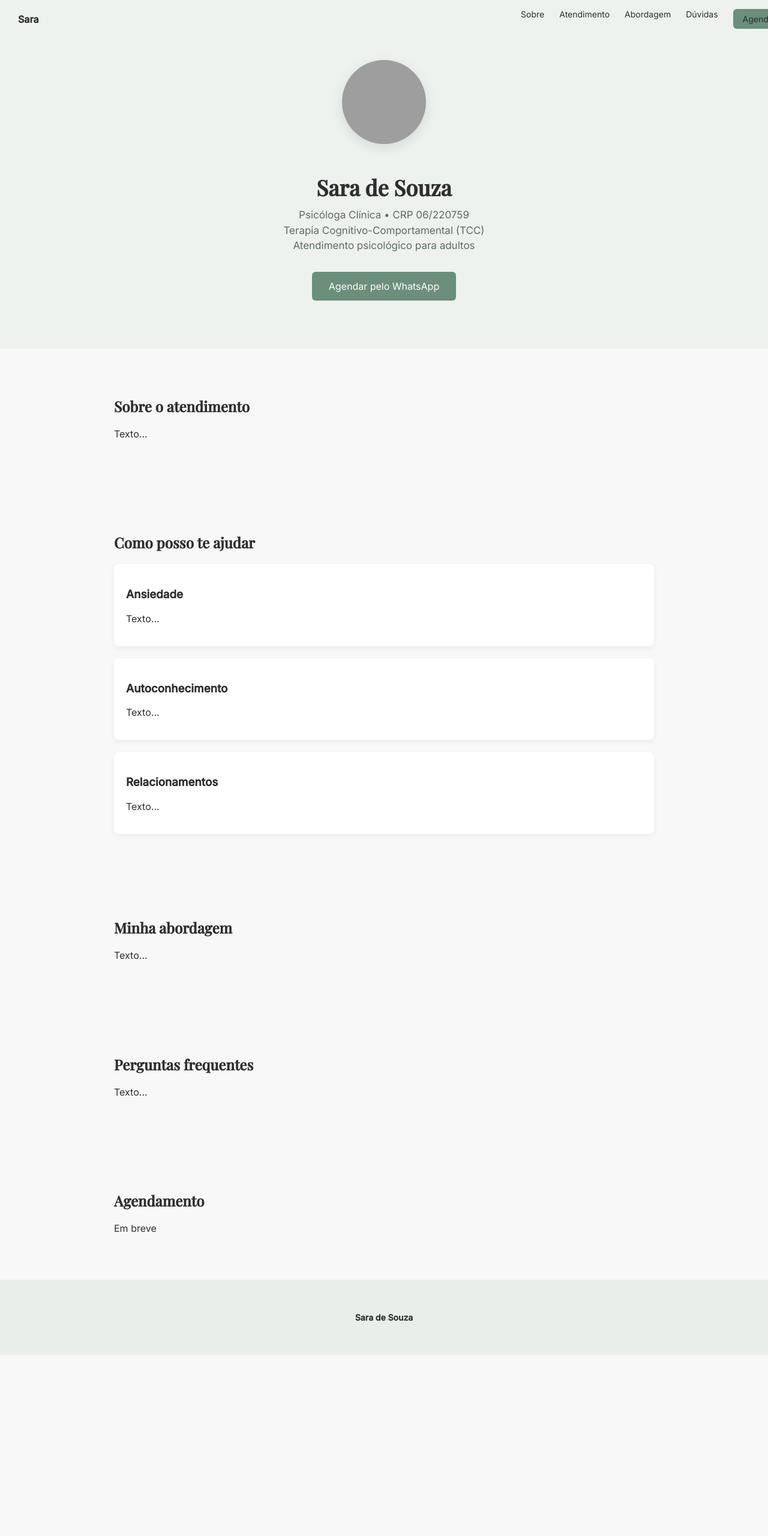
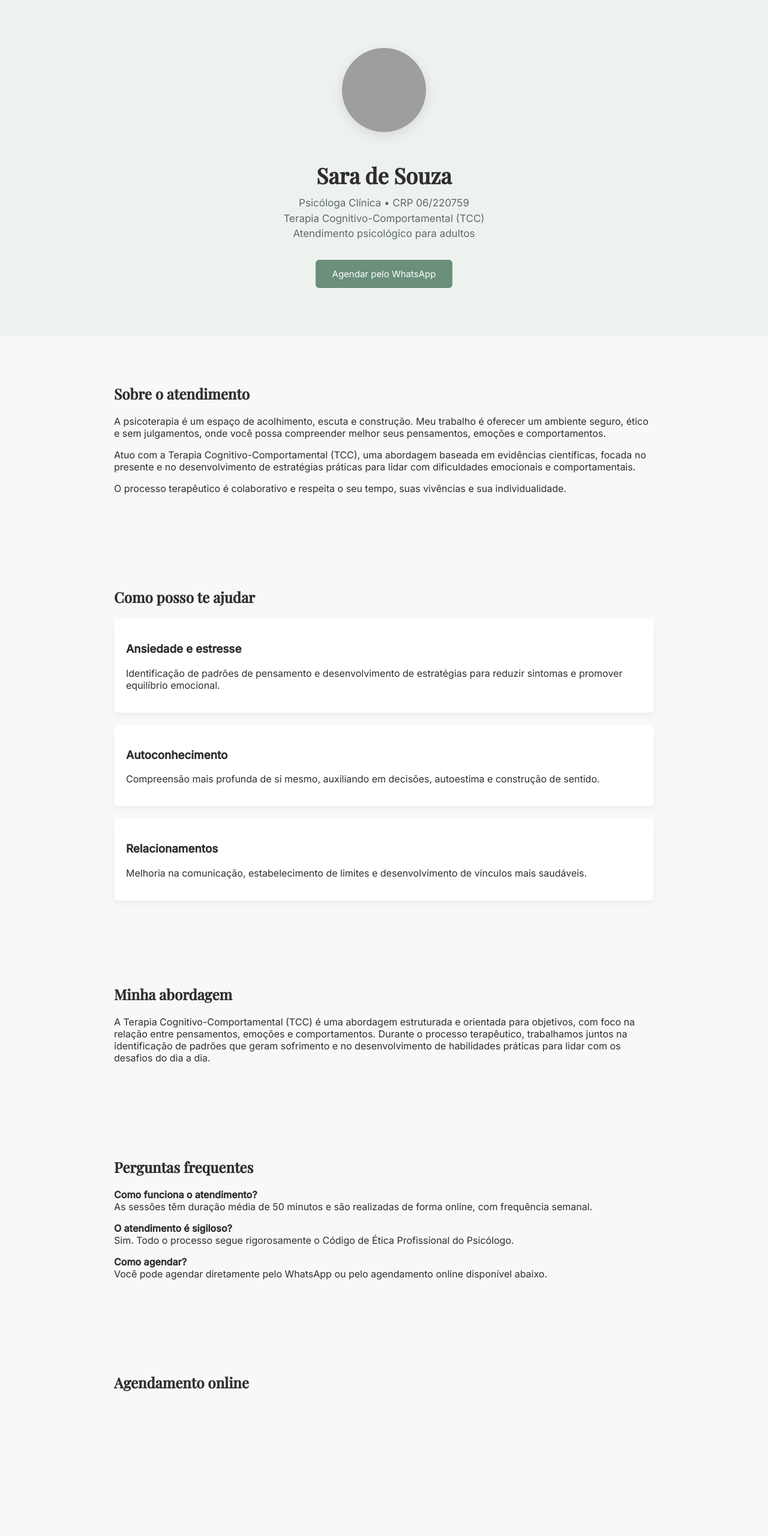
Before and after one commit to milenaossuna/site-sara, a plain HTML site: page index.html in a window 1280 px wide. Shown: the top 2560 px of the page at 60% size. Before the commit the page ends 2258 px from the top, so only its background shows below. Drawn offline with nearby package versions, Linux system fonts and the light colour scheme; grey boxes are pictures that could not be loaded.

Commit message:
Add files via upload

```diff
--- a/index.html
+++ b/index.html
@@ -1,5 +1,4 @@
 <!DOCTYPE html>
-
 <html lang="pt-BR">
 <head>
 <meta charset="UTF-8">
@@ -16,79 +15,8 @@ background:#f7f8f7;
 color:#2e2e2e;
 }
 
-/* MENU */
-.menu{
-position:fixed;
-top:0;
-width:100%;
-display:flex;
-justify-content:space-between;
-align-items:center;
-padding:15px 30px;
-z-index:1000;
-transition:0.3s;
-}
-
-.menu.scrolled{
-background:white;
-box-shadow:0 2px 10px rgba(0,0,0,0.08);
-}
-
-.menu-links{
-display:flex;
-gap:25px;
-}
-
-.menu a{
-text-decoration:none;
-color:#2e2e2e;
-font-size:14px;
-}
-
-.menu a:hover{
-color:#6b8f7a;
-}
-
-.btn-menu{
-background:#6b8f7a;
-color:white;
-padding:8px 16px;
-border-radius:6px;
-}
-
-/* HAMBURGUER */
-.hamb{
-display:none;
-font-size:24px;
-cursor:pointer;
-}
-
-/* MOBILE */
-@media(max-width:768px){
-.menu-links{
-position:absolute;
-top:60px;
-right:0;
-background:white;
-flex-direction:column;
-width:200px;
-padding:20px;
-display:none;
-box-shadow:0 4px 10px rgba(0,0,0,0.1);
-}
-
-.menu-links.active{
-display:flex;
-}
-
-.hamb{
-display:block;
-}
-}
-
-/* HEADER */
 header{
-padding:100px 20px 80px;
+padding:80px 20px;
 text-align:center;
 background:#eef2ef;
 }
@@ -124,9 +52,9 @@ background:#6b8f7a;
 color:white;
 border-radius:6px;
 text-decoration:none;
+font-size:15px;
 }
 
-/* SECTIONS */
 section{
 padding:60px 20px;
 max-width:900px;
@@ -162,39 +90,14 @@ margin:0 10px;
 text-decoration:none;
 color:#2e2e2e;
 }
-
-/* SCROLL SUAVE */
-html{
-scroll-behavior:smooth;
-}
 </style>
-
 </head>
 
 <body>
 
-<nav class="menu" id="menu">
-  <div><strong>Sara</strong></div>
-
-  <div class="menu-links" id="links">
-    <a href="#sobre">Sobre</a>
-    <a href="#ajuda">Atendimento</a>
-    <a href="#abordagem">Abordagem</a>
-    <a href="#faq">Dúvidas</a>
-    <a href="#agendamento" class="btn-menu">Agendar</a>
-  </div>
-
-  <div class="hamb" onclick="toggleMenu()">☰</div>
-</nav>
-
 <header>
 
-<img
-src="https://media.licdn.com/dms/image/v2/D4D03AQEtVH4wd9xjSQ/profile-displayphoto-crop_800_800/B4DZ5lusWAKYAI-/0/1779823200383?e=1782950400&v=beta&t=kCGcw-KH-MrNIGCXYz6sCBIQdfb_F22BVtU8n9SX4xw"
-class="foto"
-onerror="this.onerror=null;this.src='https://images.unsplash.com/photo-1584515933487-779824d29309?q=80&w=400&auto=format&fit=crop';"
-
->
+<img src="https://media.licdn.com/dms/image/v2/D4D03AQEtVH4wd9xjSQ/profile-displayphoto-crop_800_800/B4DZ5lusWAKYAI-/0/1779823200383?e=1782950400&v=beta&t=kCGcw-KH-MrNIGCXYz6sCBIQdfb_F22BVtU8n9SX4xw" class="foto">
 
 <h1>Sara de Souza</h1>
 
@@ -210,50 +113,99 @@ Agendar pelo WhatsApp
 
 </header>
 
-<section id="sobre">
+<section>
 <h2>Sobre o atendimento</h2>
-<p>Texto...</p>
+
+<p>
+A psicoterapia é um espaço de acolhimento, escuta e construção. Meu trabalho é oferecer um ambiente seguro, ético e sem julgamentos, onde você possa compreender melhor seus pensamentos, emoções e comportamentos.
+</p>
+
+<p>
+Atuo com a Terapia Cognitivo-Comportamental (TCC), uma abordagem baseada em evidências científicas, focada no presente e no desenvolvimento de estratégias práticas para lidar com dificuldades emocionais e comportamentais.
+</p>
+
+<p>
+O processo terapêutico é colaborativo e respeita o seu tempo, suas vivências e sua individualidade.
+</p>
+
 </section>
 
-<section id="ajuda">
+<section>
 <h2>Como posso te ajudar</h2>
+
 <div class="cards">
-<div class="card"><h3>Ansiedade</h3><p>Texto...</p></div>
-<div class="card"><h3>Autoconhecimento</h3><p>Texto...</p></div>
-<div class="card"><h3>Relacionamentos</h3><p>Texto...</p></div>
+
+<div class="card">
+<h3>Ansiedade e estresse</h3>
+<p>Identificação de padrões de pensamento e desenvolvimento de estratégias para reduzir sintomas e promover equilíbrio emocional.</p>
 </div>
+
+<div class="card">
+<h3>Autoconhecimento</h3>
+<p>Compreensão mais profunda de si mesmo, auxiliando em decisões, autoestima e construção de sentido.</p>
+</div>
+
+<div class="card">
+<h3>Relacionamentos</h3>
+<p>Melhoria na comunicação, estabelecimento de limites e desenvolvimento de vínculos mais saudáveis.</p>
+</div>
+
+</div>
+
 </section>
 
-<section id="abordagem">
+<section>
 <h2>Minha abordagem</h2>
-<p>Texto...</p>
+
+<p>
+A Terapia Cognitivo-Comportamental (TCC) é uma abordagem estruturada e orientada para objetivos, com foco na relação entre pensamentos, emoções e comportamentos. Durante o processo terapêutico, trabalhamos juntos na identificação de padrões que geram sofrimento e no desenvolvimento de habilidades práticas para lidar com os desafios do dia a dia.
+</p>
+
 </section>
 
-<section id="faq">
+<section>
 <h2>Perguntas frequentes</h2>
-<p>Texto...</p>
+
+<p><strong>Como funciona o atendimento?</strong><br>
+As sessões têm duração média de 50 minutos e são realizadas de forma online, com frequência semanal.
+</p>
+
+<p><strong>O atendimento é sigiloso?</strong><br>
+Sim. Todo o processo segue rigorosamente o Código de Ética Profissional do Psicólogo.
+</p>
+
+<p><strong>Como agendar?</strong><br>
+Você pode agendar diretamente pelo WhatsApp ou pelo agendamento online disponível abaixo.
+</p>
+
 </section>
 
-<section id="agendamento">
-<h2>Agendamento</h2>
-<p>Em breve</p>
+<section>
+<h2>Agendamento online</h2>
+
+<div style="min-height:600px;display:flex;align-items:center;justify-content:center;">
+<p>Agendamento online em breve</p>
+</div>
+
 </section>
 
 <footer>
-<p><strong>Sara de Souza</strong></p>
+
+<p><strong>Sara de Souza</strong><br>
+Psicóloga Clínica • CRP 06/220759</p>
+
+<p>WhatsApp: (41) 8717-1003</p>
+
+<div class="social">
+<a href="https://www.instagram.com/psicosarassouza" target="_blank">Instagram</a>
+<a href="https://www.linkedin.com/in/sarasouzza-sl" target="_blank">LinkedIn</a>
+</div>
+
+<p style="margin-top:20px;font-size:12px;">
+Este site não oferece atendimento emergencial. Em caso de crise, ligue 188 (CVV).
+</p>
+
 </footer>
-
-<script>
-function toggleMenu(){
-document.getElementById("links").classList.toggle("active");
-}
-
-// efeito ao rolar
-window.addEventListener("scroll", function(){
-let menu = document.getElementById("menu");
-menu.classList.toggle("scrolled", window.scrollY > 50);
-});
-</script>
 
 </body>
 </html>
```
